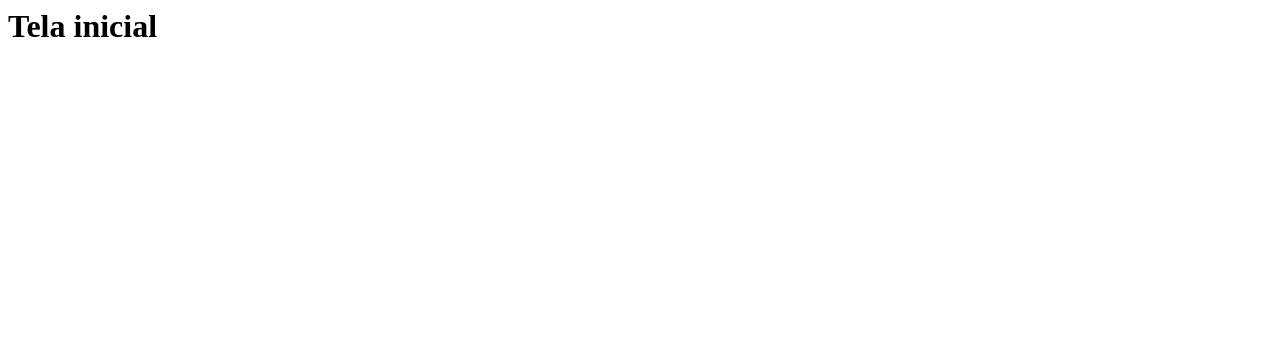
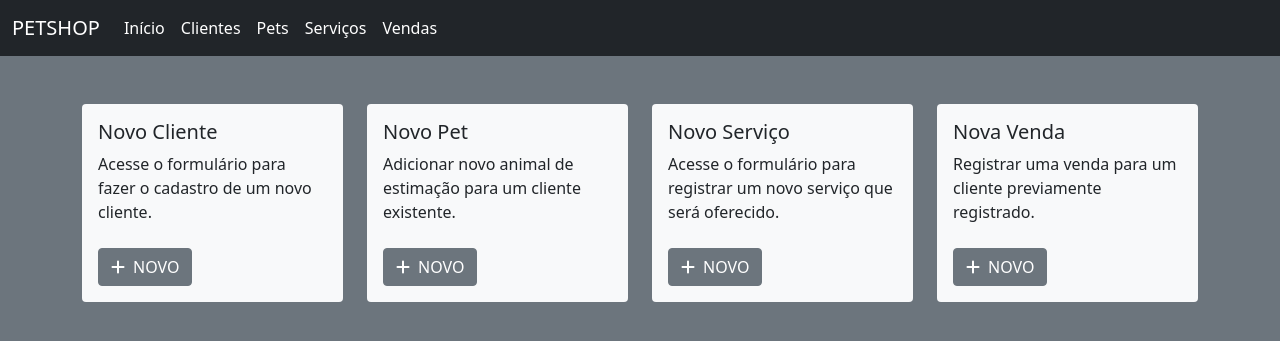
Before and after one commit to danilocdesousa/tedw-petshop, a Django app: page / in a window 1280 px wide. Before the commit the part shown is almost empty. Shown: the top 341 px of the page. Run offline with Django 3.2, Linux system fonts and the light colour scheme; some libraries are stand-ins or nearby versions.

Commit message:
Update index.html - Home

```diff
--- a/petshop/petshop/models.py
+++ b/petshop/petshop/models.py
@@ -1,8 +1,6 @@
 from django.db import models
 
 # Create your models here.
-
-
 class Clientes(models.Model):
     nome = models.CharField(
         max_length=255,
--- a/petshop/website/templates/website/index.html
+++ b/petshop/website/templates/website/index.html
@@ -1 +1,52 @@
-<h1>Tela inicial</h1>
+<!-- Estender do template base -->
+{% extends "website/_layouts/base.html" %}
+
+<!-- Bloco que define o título da página inicial -->
+{% block title %}Página Inicial{% endblock %}
+
+{% block content %}
+<div class="container mt-5">
+    <div class="row">
+        <div class="col-sm-3">
+            <div class="card bg-light border-0 mb-3">
+                <div class="card-body text-dark">
+                    <h5 class="card-title">Novo Cliente</h5>
+                    <p class="card-text mb-4">Acesse o formulário para fazer o cadastro de um novo cliente.</p>
+                    <a class="btn btn-secondary" href="{% url 'website:cadastra_clientes' %}"> <i
+                            class="fas fa-plus me-2"></i>NOVO</a>
+                </div>
+            </div>
+        </div>
+        <div class="col-sm-3">
+            <div class="card bg-light border-0 mb-3">
+                <div class="card-body text-dark">
+                    <h5 class="card-title">Novo Pet</h5>
+                    <p class="card-text mb-4">Adicionar novo animal de estimação para um cliente existente.</p>
+                    <a class="btn btn-secondary" href="{% url 'website:cadastra_clientes' %}"><i
+                        class="fas fa-plus me-2"></i>NOVO</a>
+                </div>
+            </div>
+        </div>
+        <div class="col-sm-3">
+            <div class="card bg-light border-0 mb-3">
+                <div class="card-body text-dark">
+                    <h5 class="card-title">Novo Serviço</h5>
+                    <p class="card-text mb-4">Acesse o formulário para registrar um novo serviço que será oferecido.</p>
+                    <a class="btn btn-secondary" href="{% url 'website:cadastra_clientes' %}"> <i
+                            class="fas fa-plus me-2"></i>NOVO</a>
+                </div>
+            </div>
+        </div>
+        <div class="col-sm-3">
+            <div class="card bg-light border-0 mb-3">
+                <div class="card-body text-dark">
+                    <h5 class="card-title">Nova Venda</h5>
+                    <p class="card-text mb-4">Registrar uma venda para um cliente previamente registrado.</p>
+                    <a class="btn btn-secondary" href="{% url 'website:cadastra_clientes' %}"><i
+                        class="fas fa-plus me-2"></i>NOVO</a>
+                </div>
+            </div>
+        </div>
+    </div>
+</div>
+{% endblock %}
```
